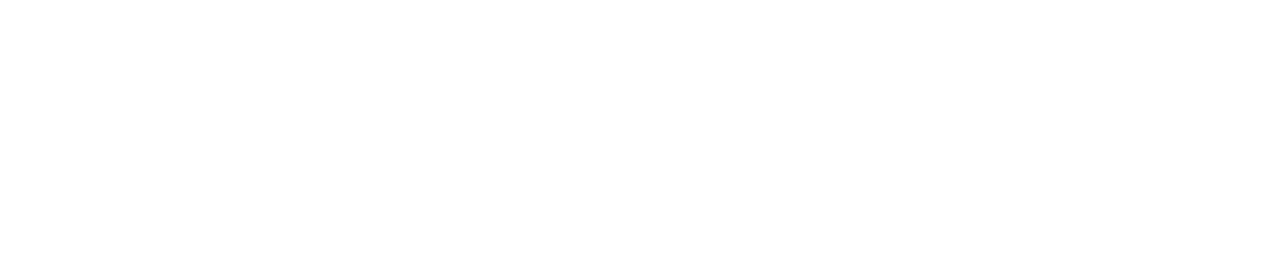
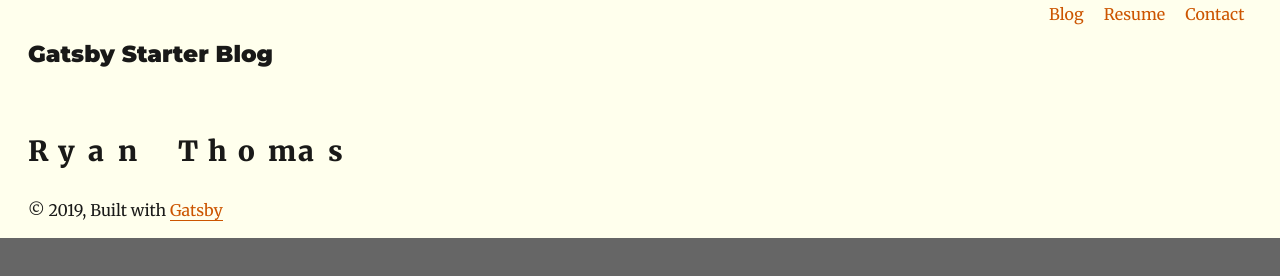
Before and after one commit to RyanThomasTech/crossworded_www, a Gatsby site: page /splash in a window 1280 px wide. Before the commit this address had no page. Built offline with nearby package versions, Linux system fonts and the light colour scheme; Gatsby itself is replaced by a stand-in of ours; some packages are replaced by stand-ins of ours.

Commit message:
first pass with css-grid successful. Can print out my name at one letter per grid piece. Now all the intersecting gridpieces. This will be an inelegant HTML page but c'est la vie.

```diff
--- a/src/components/navbar.js
+++ b/src/components/navbar.js
@@ -11,7 +11,7 @@ class NavBar extends React.Component {
             <Link to="/">Blog</Link>
           </li>
           <li>
-            <Link to="#">Resume</Link>
+            <Link to="splash">Resume</Link>
           </li>
           <li>
             <Link to="#">Contact</Link>
--- /dev/null
+++ b/src/pages/splash.css
@@ -0,0 +1,50 @@
+.container {
+  display: grid;
+  grid-template-columns:
+  30px 30px 30px 30px 30px
+    30px 30px 30px 30px 30px
+    30px;
+    grid-template-rows: auto;
+    grid-template-areas:
+    "ryan-r ryan-y ryan-a0 ryan-n . ryan-t ryan-h ryan-o ryan-m ryan-a1 ryan-s"
+}
+
+.ryan-r {
+    grid-area: 1 / 1 / 2 / 2;
+}
+
+.ryan-y {
+    grid-area: 1 / 2 / 2 / 3;
+}
+
+.ryan-a0 {
+    grid-area: 1 / 3 / 2 / 4;
+}
+
+.ryan-n {
+    grid-area: 1 / 4 / 2 / 5;
+}
+
+.ryan-t {
+    grid-area: 1 / 6 / 2 / 7;
+}
+
+.ryan-h {
+    grid-area: 1 / 7 / 2 / 8;
+}
+
+.ryan-o {
+    grid-area: 1 / 8 / 2 / 9;
+}
+
+.ryan-m {
+    grid-area: 1 / 9 / 2 / 10;
+}
+
+.ryan-a1 {
+    grid-area: 1 / 10 / 2 / 11;
+}
+
+.ryan-s {
+    grid-area: 1 / 11 / 2 / -1;
+}
--- /dev/null
+++ b/src/pages/splash.js
@@ -0,0 +1,47 @@
+/** @jsx jsx */
+import React from "react"
+import { jsx, css } from "@emotion/core"
+import Layout from "../components/layout"
+import "./splash.css"
+
+class splash extends React.Component {
+  render() {
+    return (
+      <Layout location="splash">
+        <div class="container">
+          <span class="ryan-r">
+            <h2>R</h2>
+          </span>
+          <span class="ryan-y">
+            <h2>y</h2>
+          </span>
+          <span class="ryan-a0">
+            <h2>a</h2>
+          </span>
+          <span class="ryan-n">
+            <h2>n</h2>
+          </span>
+          <span class="ryan-t">
+            <h2>T</h2>
+          </span>
+          <span class="ryan-h">
+            <h2>h</h2>
+          </span>
+          <span class="ryan-o">
+            <h2>o</h2>
+          </span>
+          <span class="ryan-m">
+            <h2>m</h2>
+          </span>
+          <span class="ryan-a1">
+            <h2>a</h2>
+          </span>
+          <span class="ryan-s">
+            <h2>s</h2>
+          </span>
+        </div>
+      </Layout>
+    )
+  }
+}
+export default splash
```
